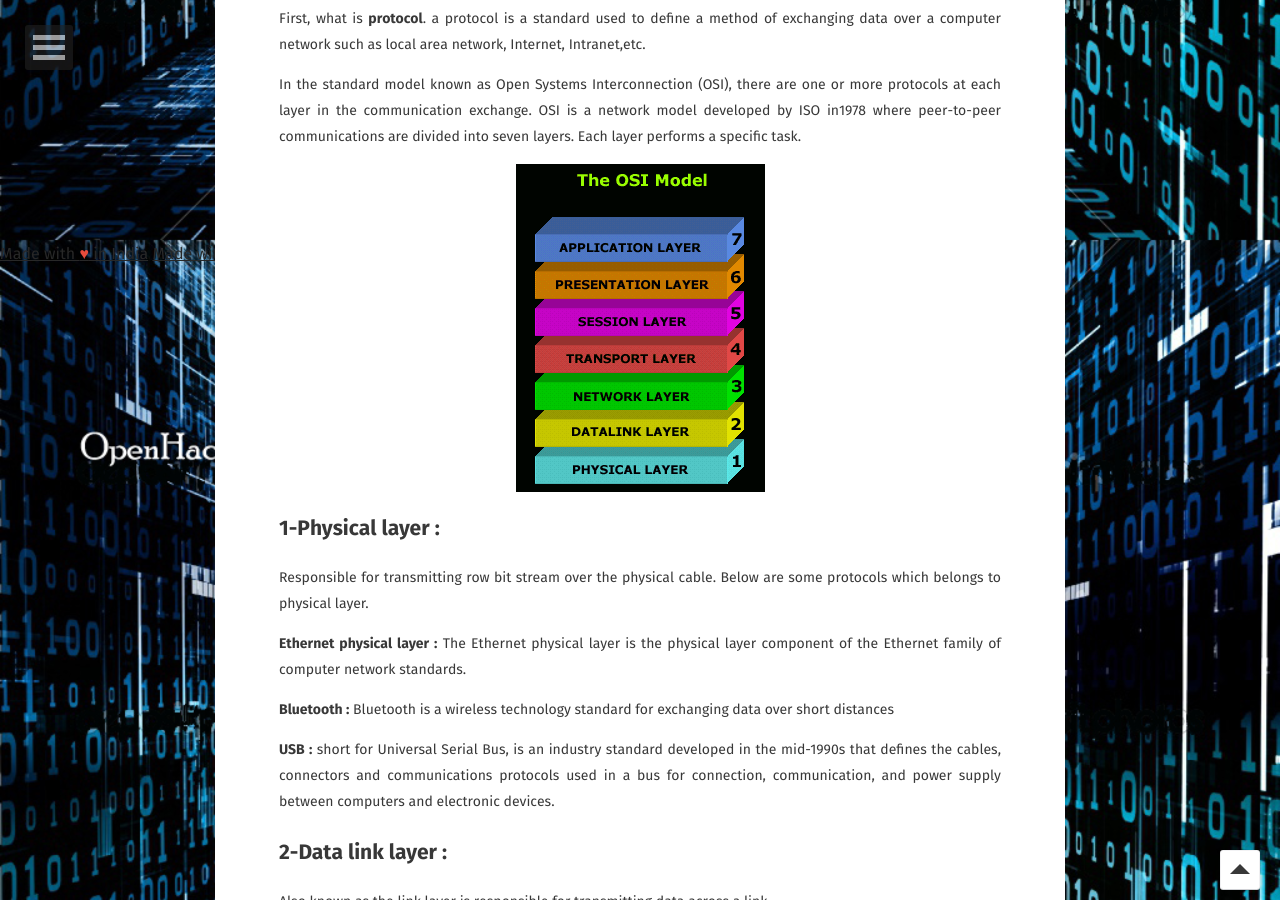
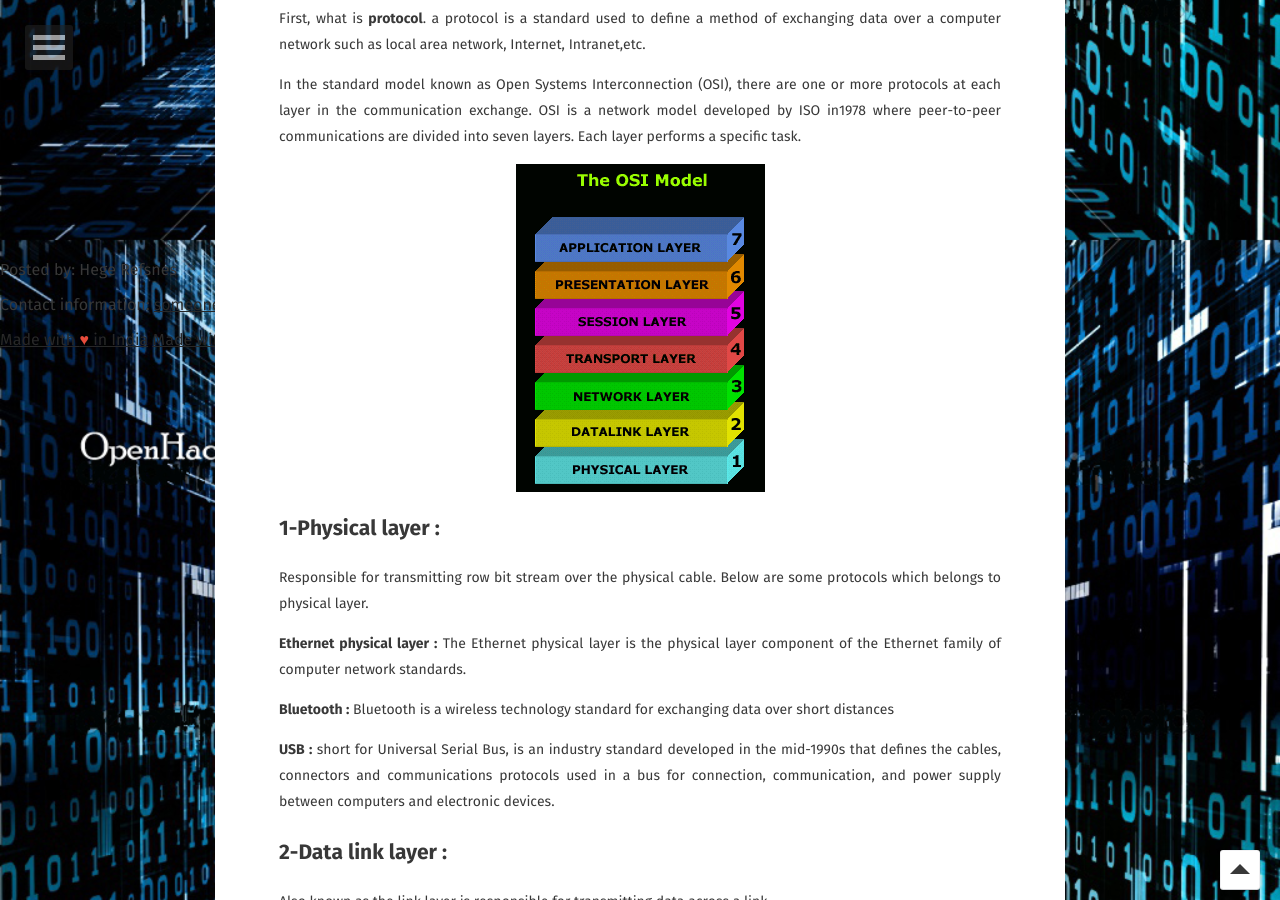
Before and after one commit to raju0x/raju0x.github.io, a Jekyll site: the page built from _posts/2016-07-06-http-basics-part1.md, in a window 1280 px wide and 900 px high, scrolled down 720 px. Built offline with Jekyll 4.4.1, drawn with Linux system fonts in a browser that asks for light colours; some web fonts are replaced; comment, search, counter and statistics services are not loaded.

Commit message:
Update post.html

```diff
--- a/_layouts/post.html
+++ b/_layouts/post.html
@@ -40,6 +40,11 @@
         </div>
         {% if page.comments and site.disqus_shortname %}<section id="disqus_thread" class="animated fadeInUp"></section><!-- /#disqus_thread -->{% endif %}
     </header>
+    <footer>
+        <p>Posted by: Hege Refsnes</p>
+        <p>Contact information: <a href="mailto:someone@example.com">
+        someone@example.com</a>.</p>
+    </footer>
     {% include scripts.html %}
     {% if site.mathjax == true %}
     <!-- MathJax -->
```
